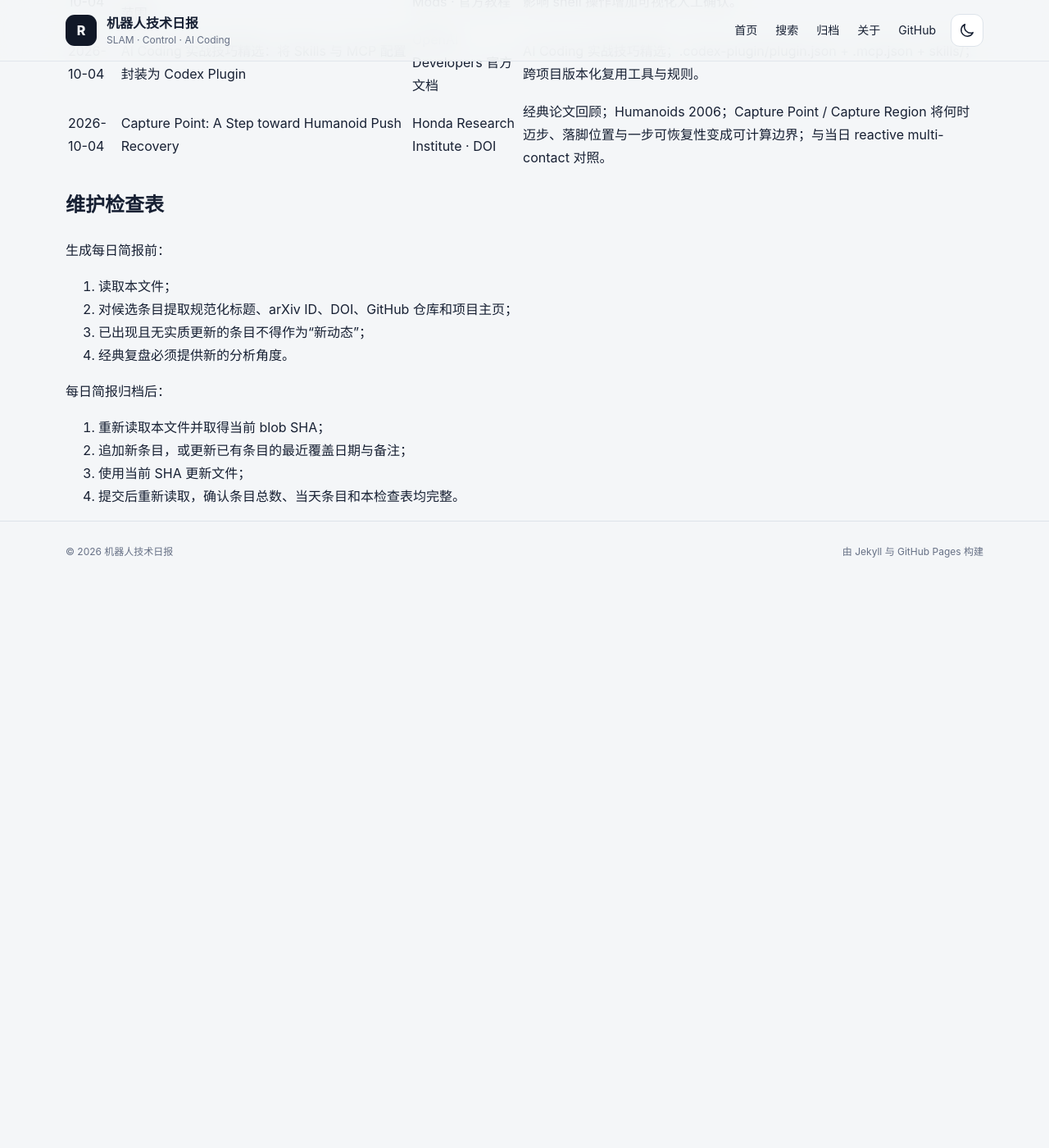
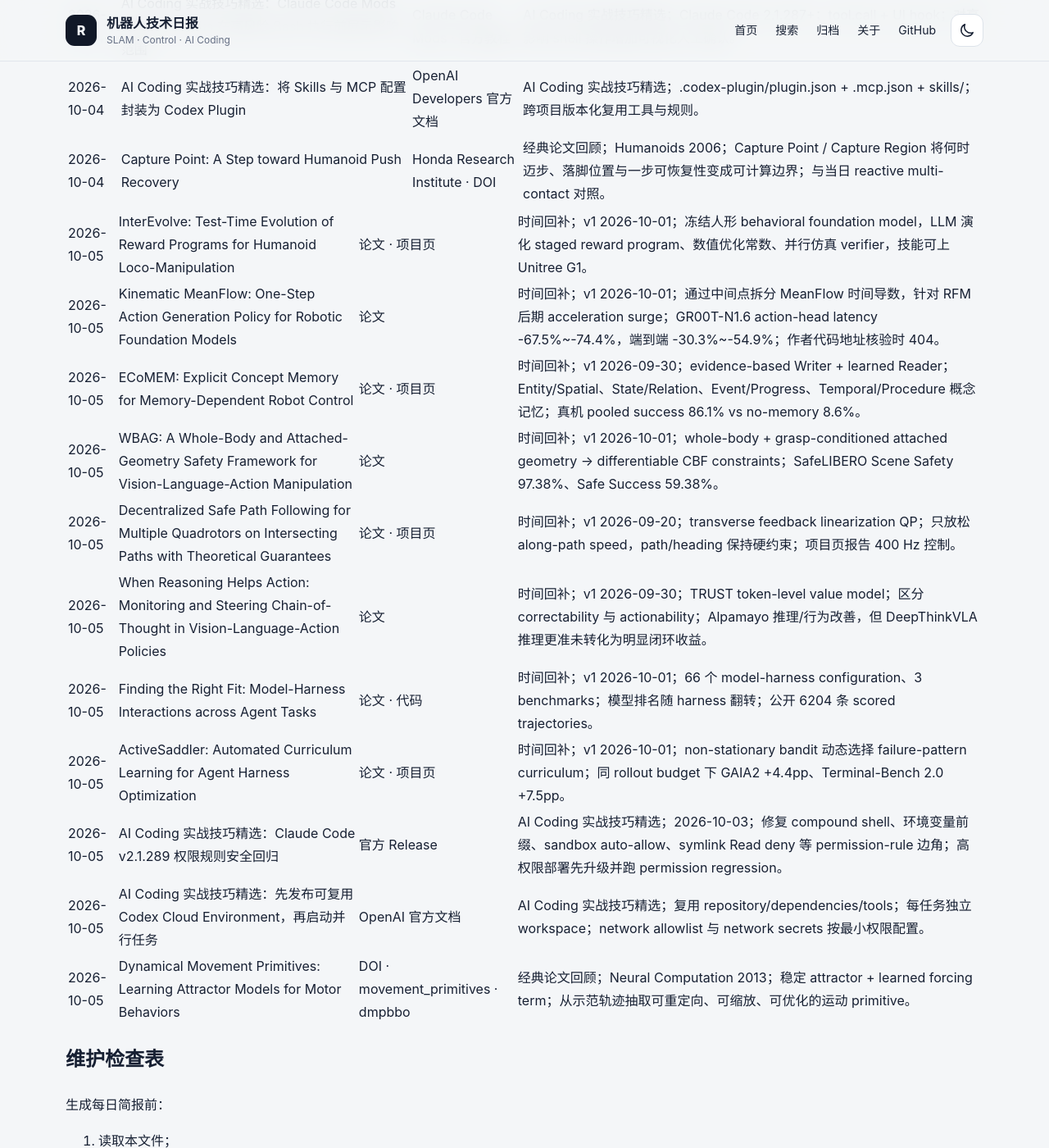
Before and after one commit to helywin/daily, a Jekyll site: the page built from robotics-brief-covered-items.md, in a window 1280 px wide and 1400 px high, scrolled down 59181 px. Shown: the whole window at 82% size. Built offline with Jekyll 4.4.1, drawn with Linux system fonts in a browser that asks for light colours; our own code applies the rules of GitHub Pages for plain Markdown files; before the commit the page ends 59889 px from its top, so only the background shows below that; some of the changed text lies outside the part shown.

Commit message:
docs: update robotics brief coverage index for 2026-10-05

```diff
--- a/robotics-brief-covered-items.md
+++ b/robotics-brief-covered-items.md
@@ -1,6 +1,6 @@
 # 机器人技术简报已覆盖条目索引
 
-> 最后更新：2026-10-04（Asia/Shanghai）
+> 最后更新：2026-10-05（Asia/Shanghai）
 >
 > 用途：每日简报选题前强制查重。本文件保留全部历史条目的最近覆盖日期、规范标题、至少一个可直接访问的原始来源和必要备注。
 >
@@ -127,6 +127,8 @@
 > 2026-10-03 新增 8 条主动态、2 条 AI Coding 实战技巧精选与 1 条经典论文回顾，共 872 条。
 >
 > 2026-10-04 新增 8 条主动态、2 条 AI Coding 实战技巧精选与 1 条经典论文回顾，共 883 条。
+
+> 2026-10-05 新增 8 条主动态、2 条 AI Coding 实战技巧精选与 1 条经典论文回顾，共 894 条。
 
 ## 已核验条目
 
@@ -1072,6 +1074,19 @@
 | 2026-10-04 | AI Coding 实战技巧精选：将 Skills 与 MCP 配置封装为 Codex Plugin | [OpenAI Developers 官方文档](https://developers.openai.com/api/docs/guides/agents-api/tools/plugins) | AI Coding 实战技巧精选；.codex-plugin/plugin.json + .mcp.json + skills/；跨项目版本化复用工具与规则。 |
 | 2026-10-04 | Capture Point: A Step toward Humanoid Push Recovery | [Honda Research Institute](https://usa.honda-ri.com/w/capture-point-a-step-toward-humanoid-push-recovery) · [DOI](https://doi.org/10.1109/ICHR.2006.321385) | 经典论文回顾；Humanoids 2006；Capture Point / Capture Region 将何时迈步、落脚位置与一步可恢复性变成可计算边界；与当日 reactive multi-contact 对照。 |
 
+
+| 2026-10-05 | InterEvolve: Test-Time Evolution of Reward Programs for Humanoid Loco-Manipulation | [论文](https://arxiv.org/abs/2610.02196) · [项目页](https://sirui-xu.github.io/InterEvolve/) | 时间回补；v1 2026-10-01；冻结人形 behavioral foundation model，LLM 演化 staged reward program、数值优化常数、并行仿真 verifier，技能可上 Unitree G1。 |
+| 2026-10-05 | Kinematic MeanFlow: One-Step Action Generation Policy for Robotic Foundation Models | [论文](https://arxiv.org/abs/2610.00864) | 时间回补；v1 2026-10-01；通过中间点拆分 MeanFlow 时间导数，针对 RFM 后期 acceleration surge；GR00T-N1.6 action-head latency -67.5%~-74.4%，端到端 -30.3%~-54.9%；作者代码地址核验时 404。 |
+| 2026-10-05 | ECoMEM: Explicit Concept Memory for Memory-Dependent Robot Control | [论文](https://arxiv.org/abs/2610.00801) · [项目页](https://ecomem.github.io/) | 时间回补；v1 2026-09-30；evidence-based Writer + learned Reader；Entity/Spatial、State/Relation、Event/Progress、Temporal/Procedure 概念记忆；真机 pooled success 86.1% vs no-memory 8.6%。 |
+| 2026-10-05 | WBAG: A Whole-Body and Attached-Geometry Safety Framework for Vision-Language-Action Manipulation | [论文](https://arxiv.org/abs/2610.01083) | 时间回补；v1 2026-10-01；whole-body + grasp-conditioned attached geometry → differentiable CBF constraints；SafeLIBERO Scene Safety 97.38%、Safe Success 59.38%。 |
+| 2026-10-05 | Decentralized Safe Path Following for Multiple Quadrotors on Intersecting Paths with Theoretical Guarantees | [论文](https://arxiv.org/abs/2610.00208) · [项目页](https://gradslab.github.io/safe_multiquad_pf/) | 时间回补；v1 2026-09-20；transverse feedback linearization QP；只放松 along-path speed，path/heading 保持硬约束；项目页报告 400 Hz 控制。 |
+| 2026-10-05 | When Reasoning Helps Action: Monitoring and Steering Chain-of-Thought in Vision-Language-Action Policies | [论文](https://arxiv.org/abs/2610.00601) | 时间回补；v1 2026-09-30；TRUST token-level value model；区分 correctability 与 actionability；Alpamayo 推理/行为改善，但 DeepThinkVLA 推理更准未转化为明显闭环收益。 |
+| 2026-10-05 | Finding the Right Fit: Model-Harness Interactions across Agent Tasks | [论文](https://arxiv.org/abs/2610.00917) · [代码](https://github.com/liyix/finding-the-right-fit) | 时间回补；v1 2026-10-01；66 个 model-harness configuration、3 benchmarks；模型排名随 harness 翻转；公开 6204 条 scored trajectories。 |
+| 2026-10-05 | ActiveSaddler: Automated Curriculum Learning for Agent Harness Optimization | [论文](https://arxiv.org/abs/2610.00906) · [项目页](https://autosaddler-projectpage.github.io/activesaddler/) | 时间回补；v1 2026-10-01；non-stationary bandit 动态选择 failure-pattern curriculum；同 rollout budget 下 GAIA2 +4.4pp、Terminal-Bench 2.0 +7.5pp。 |
+| 2026-10-05 | AI Coding 实战技巧精选：Claude Code v2.1.289 权限规则安全回归 | [官方 Release](https://github.com/anthropics/claude-code/releases/tag/v2.1.289) | AI Coding 实战技巧精选；2026-10-03；修复 compound shell、环境变量前缀、sandbox auto-allow、symlink Read deny 等 permission-rule 边角；高权限部署先升级并跑 permission regression。 |
+| 2026-10-05 | AI Coding 实战技巧精选：先发布可复用 Codex Cloud Environment，再启动并行任务 | [OpenAI 官方文档](https://learn.chatgpt.com/docs/cloud) | AI Coding 实战技巧精选；复用 repository/dependencies/tools；每任务独立 workspace；network allowlist 与 network secrets 按最小权限配置。 |
+| 2026-10-05 | Dynamical Movement Primitives: Learning Attractor Models for Motor Behaviors | [DOI](https://doi.org/10.1162/NECO_a_00393) · [movement_primitives](https://github.com/dfki-ric/movement_primitives) · [dmpbbo](https://github.com/stulp/dmpbbo) | 经典论文回顾；Neural Computation 2013；稳定 attractor + learned forcing term；从示范轨迹抽取可重定向、可缩放、可优化的运动 primitive。 |
+
 ## 维护检查表
 
 生成每日简报前：
```
